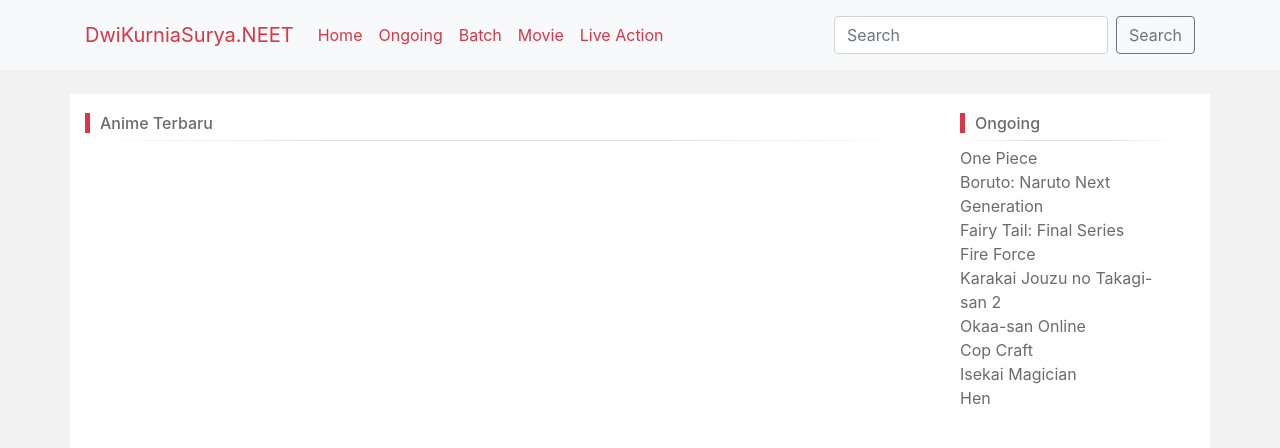
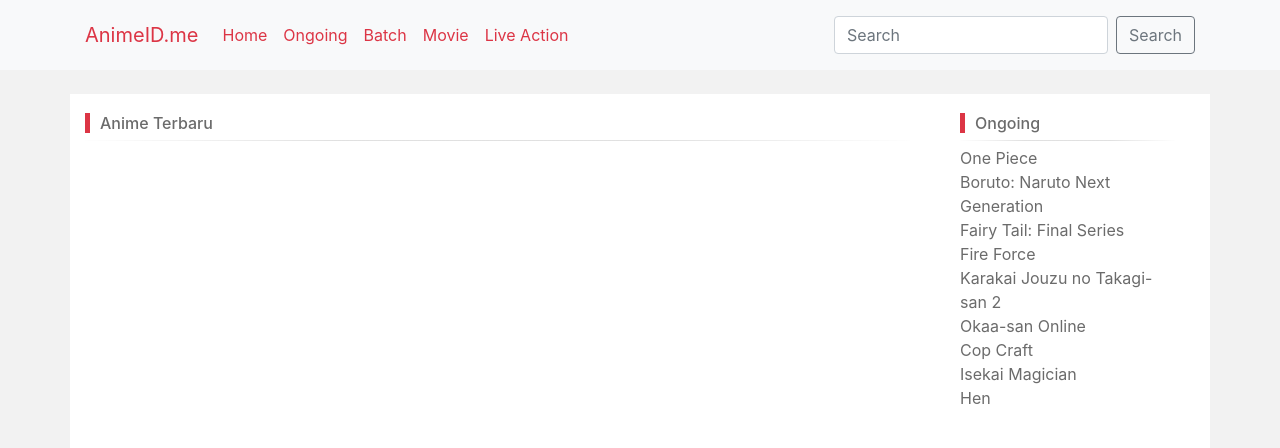
Before and after one commit to tsitsu/tsitsu.github.io, a PHP site: page / in a window 1280 px wide. Shown: the top 448 px of the page. Run offline with PHP 8.4, Linux system fonts and the light colour scheme; data that the repository does not hold is empty.

Commit message:
Update head.php

```diff
--- a/head.php
+++ b/head.php
@@ -11,8 +11,8 @@
 
 <nav class="navbar navbar-expand-lg navbar-light bg-light">
   <div class="container">
-  <a class="navbar-brand" href="#">
-  DwiKurniaSurya.NEET</a>
+  <a class="navbar-brand" href="http://animeid.me">
+  AnimeID.me</a>
   <button class="navbar-toggler" type="button" data-toggle="collapse" data-target="#navbarText" aria-controls="navbarText" aria-expanded="false" aria-label="Toggle navigation">
     <span class="navbar-toggler-icon"></span>
   </button>
```
